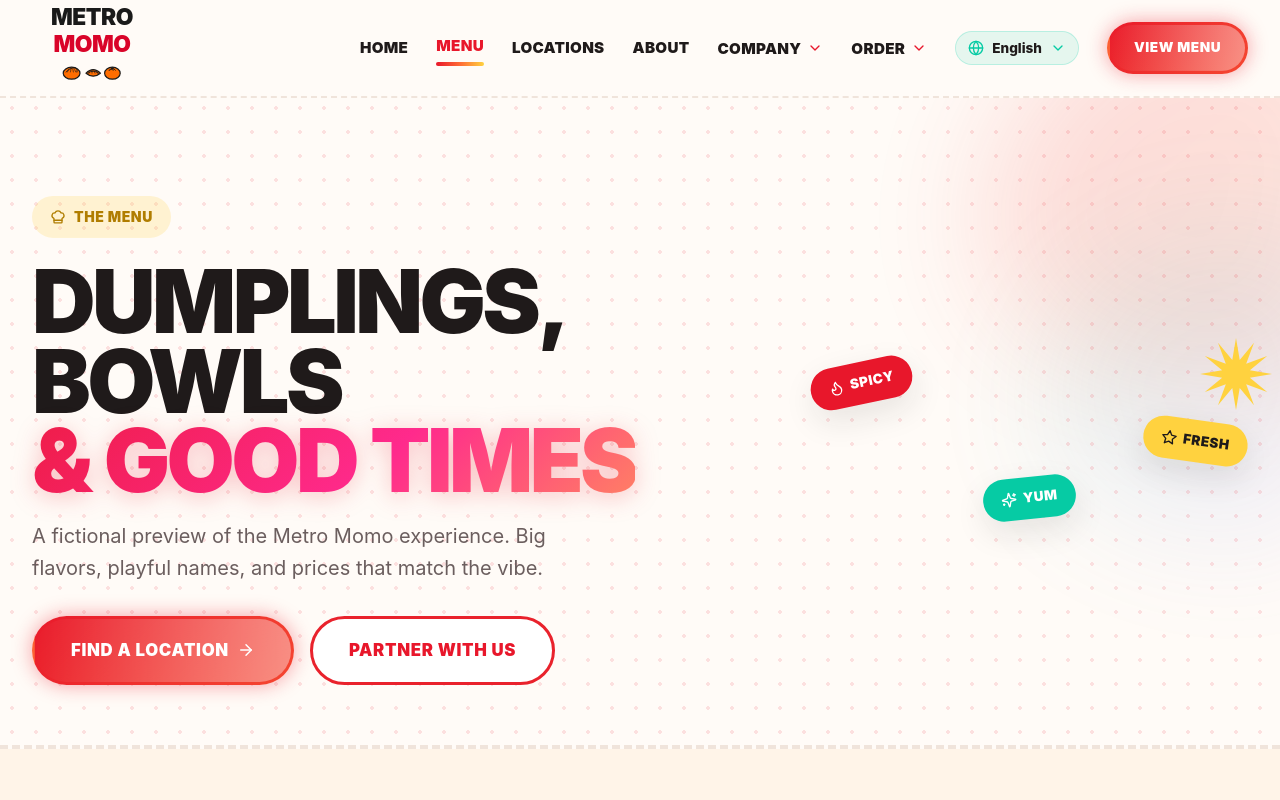
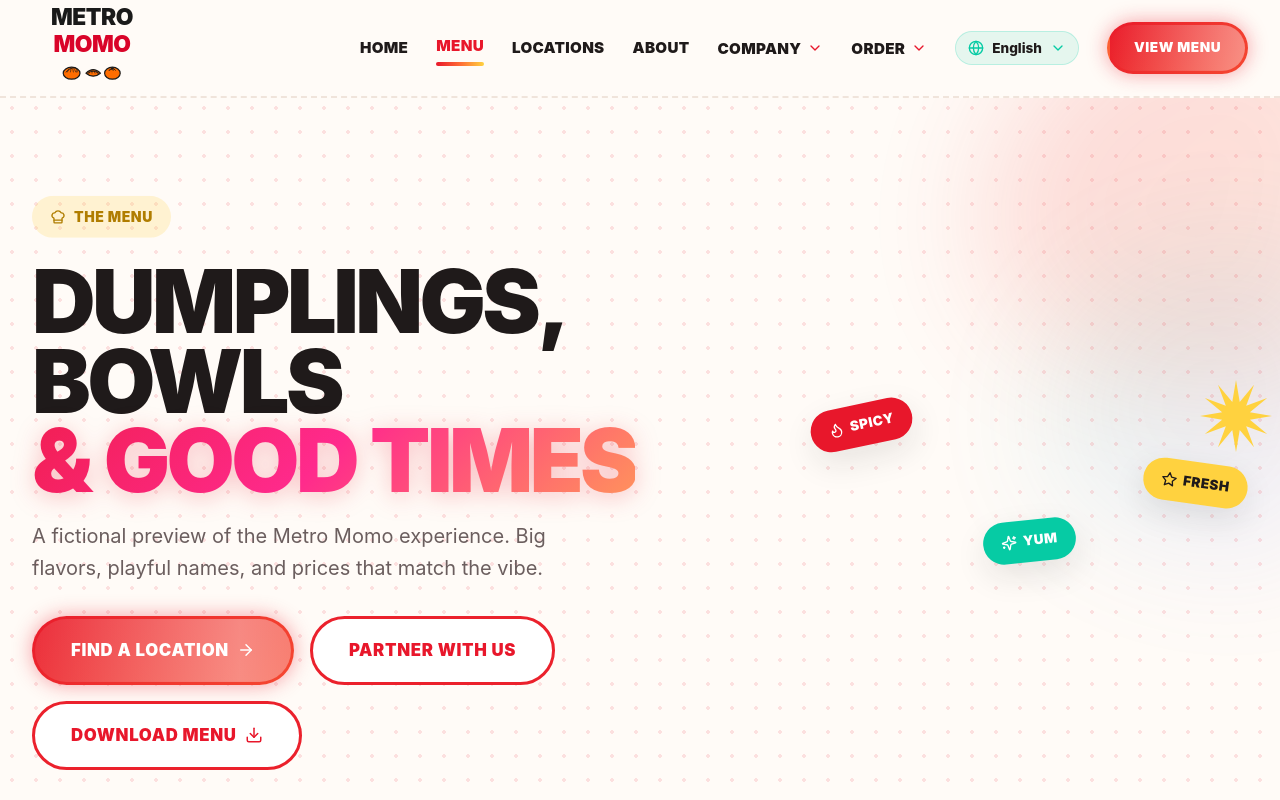
Before and after one commit to PB9181/metro-momo-website, a React (Vite) app: page /menu in a window 1280 px wide. Shown: the top 800 px of the page. Built offline with nearby package versions, Linux system fonts and the light colour scheme.

Commit message:
Add download menu button on Menu page linking to metro-momo-menu.pdf

```diff
--- a/src/i18n/de.json
+++ b/src/i18n/de.json
@@ -246,6 +246,7 @@
       "subtitle": "Eine fiktive Vorschau auf das Metro Momo Erlebnis. Große Aromen, verspielte Namen und Preise, die zur Stimmung passen.",
       "ctaPrimary": "Standort finden",
       "ctaSecondary": "Partner werden",
+      "ctaDownload": "Menü herunterladen",
       "sticker1": "SCHARF",
       "sticker2": "FRISCH",
       "sticker3": "LECKER"
--- a/src/i18n/en.json
+++ b/src/i18n/en.json
@@ -246,6 +246,7 @@
       "subtitle": "A fictional preview of the Metro Momo experience. Big flavors, playful names, and prices that match the vibe.",
       "ctaPrimary": "Find a location",
       "ctaSecondary": "Partner with us",
+      "ctaDownload": "Download menu",
       "sticker1": "SPICY",
       "sticker2": "FRESH",
       "sticker3": "YUM"
--- a/src/i18n/fr.json
+++ b/src/i18n/fr.json
@@ -246,6 +246,7 @@
       "subtitle": "Un aperçu fictif de l'expérience Metro Momo. Grandes saveurs, noms ludiques et prix qui collent à l'ambiance.",
       "ctaPrimary": "Trouver un lieu",
       "ctaSecondary": "Devenir partenaire",
+      "ctaDownload": "Télécharger le menu",
       "sticker1": "ÉPICÉ",
       "sticker2": "FRAIS",
       "sticker3": "DÉLICE"
--- a/src/i18n/nl.json
+++ b/src/i18n/nl.json
@@ -246,6 +246,7 @@
       "subtitle": "Een fictieve preview van de Metro Momo ervaring. Grote smaken, speelse namen en prijzen die bij de vibe passen.",
       "ctaPrimary": "Vind een locatie",
       "ctaSecondary": "Partner worden",
+      "ctaDownload": "Menu downloaden",
       "sticker1": "PIKANT",
       "sticker2": "VERS",
       "sticker3": "LEKKER"
--- a/src/pages/Menu.tsx
+++ b/src/pages/Menu.tsx
@@ -1,5 +1,5 @@
 import { useState } from 'react'
-import { Flame, Leaf, Sparkles, ArrowRight, ChefHat, WheatOff, MilkOff, NutOff } from 'lucide-react'
+import { Flame, Leaf, Sparkles, ArrowRight, ChefHat, WheatOff, MilkOff, NutOff, Download } from 'lucide-react'
 import { Link } from 'react-router-dom'
 import { menuCategories } from '../data/menuData.ts'
 import Sticker from '../components/Sticker.tsx'
@@ -36,6 +36,9 @@ export default function Menu() {
               <Link to="/contact" className="btn btn-secondary">
                 {t('menu.hero.ctaSecondary')}
               </Link>
+              <a href="/metro-momo-menu.pdf" download className="btn btn-secondary">
+                {t('menu.hero.ctaDownload')} <Download size={18} />
+              </a>
             </div>
           </div>
           <div className="menu-hero-stickers">
```
Also changed, not shown: 1 other file (tests, documents, lock files or other folders).
